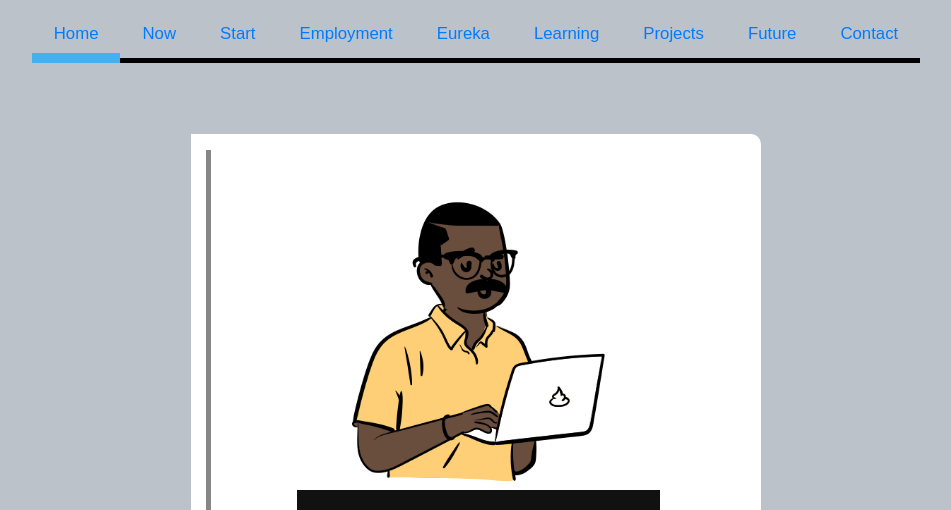
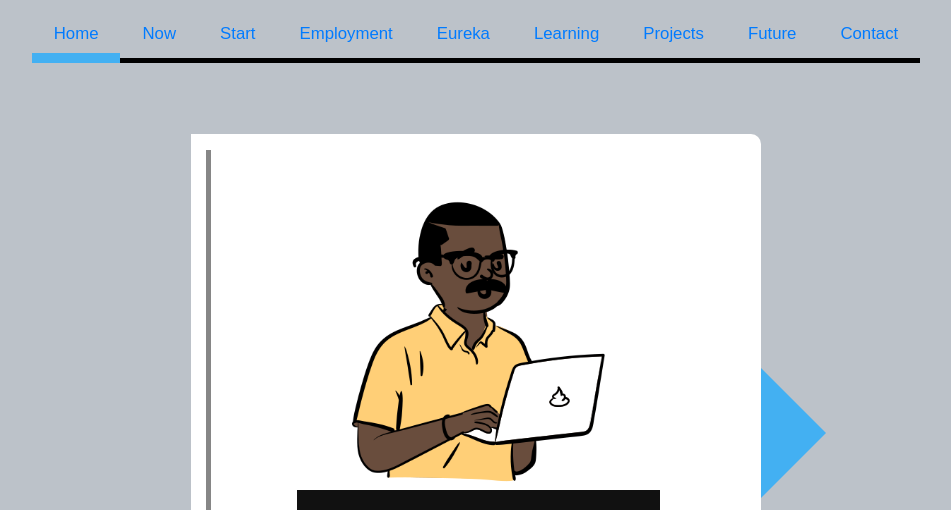
Before and after one commit to makersacademy/example-story-website, a Gatsby site: page / in a window 1280 px wide. Shown: the part 95-605 px from the top of the page, without its empty margins (164-1115 px from the left). Built offline with nearby package versions, Linux system fonts and the light colour scheme; Gatsby itself is replaced by a stand-in of ours.

Commit message:
Render next props as Link on bookFrontCover

```diff
--- a/src/components/bookFrontCover/bookFrontCover.tsx
+++ b/src/components/bookFrontCover/bookFrontCover.tsx
@@ -2,16 +2,22 @@ import React from "react"
 import "bootstrap/dist/css/bootstrap.css"
 import { DeveloperImage, Heading, SubHeading } from "../index"
 import "./bookFrontCover.scss"
+import { Link } from "gatsby"
+
+interface Direction {
+  fields: { slug: string }
+}
 
 interface Props {
   greeting: string
   jobTitle: string
   careerAim: string
   image: any
+  next: Direction
 }
 
 export const BookFrontCover = (props: Props) => {
-  const { greeting, jobTitle, careerAim, image } = props
+  const { greeting, jobTitle, careerAim, image, next } = props
   return (
     <div className="container">
       <div className="row align-items-center">
@@ -24,6 +30,9 @@ export const BookFrontCover = (props: Props) => {
             </div>
           </div>
         </div>
+        <Link to={next.fields.slug}>
+          <div className="pager-desktop-next d-none d-md-block " />
+        </Link>
       </div>
     </div>
   )
```
